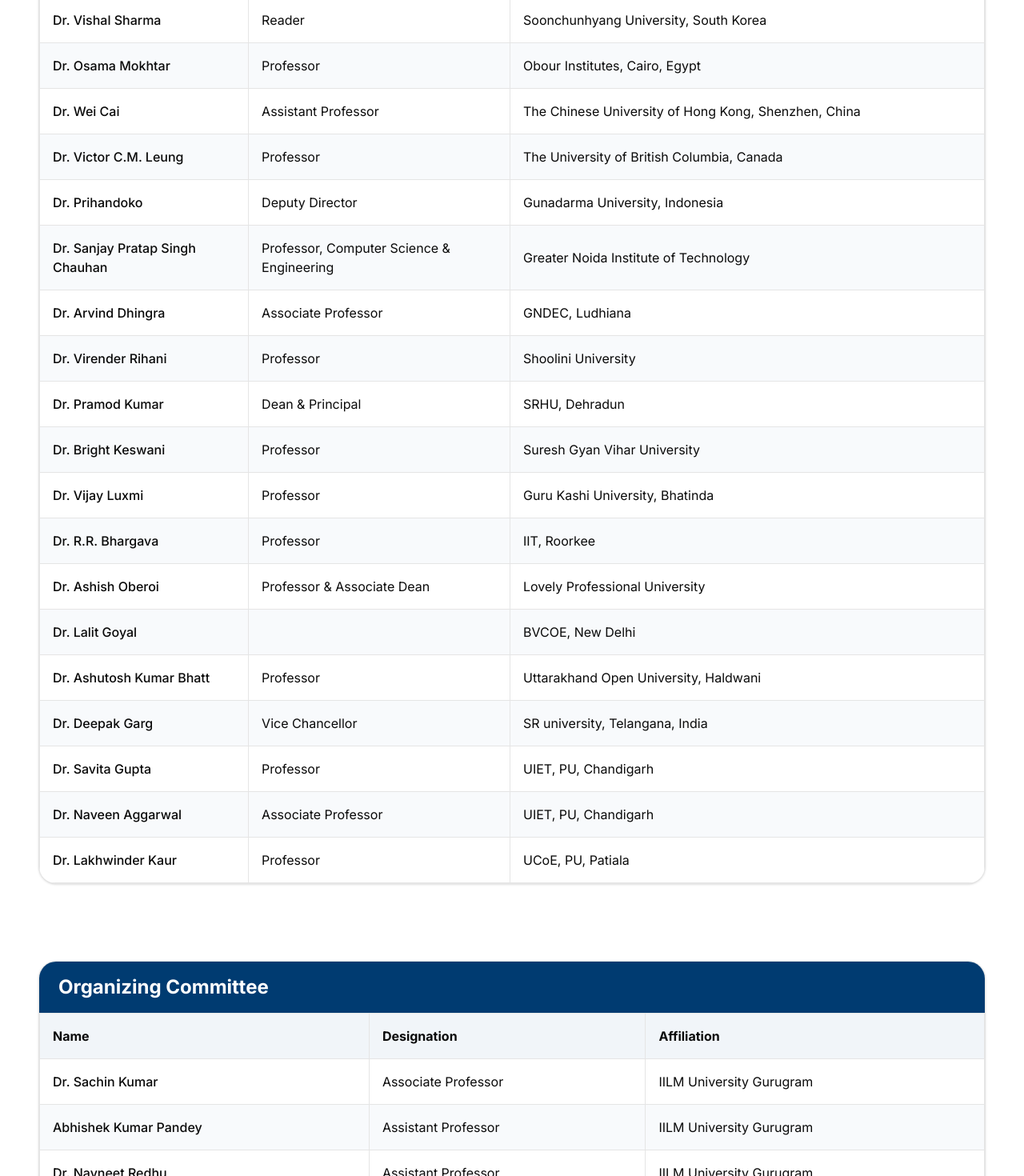
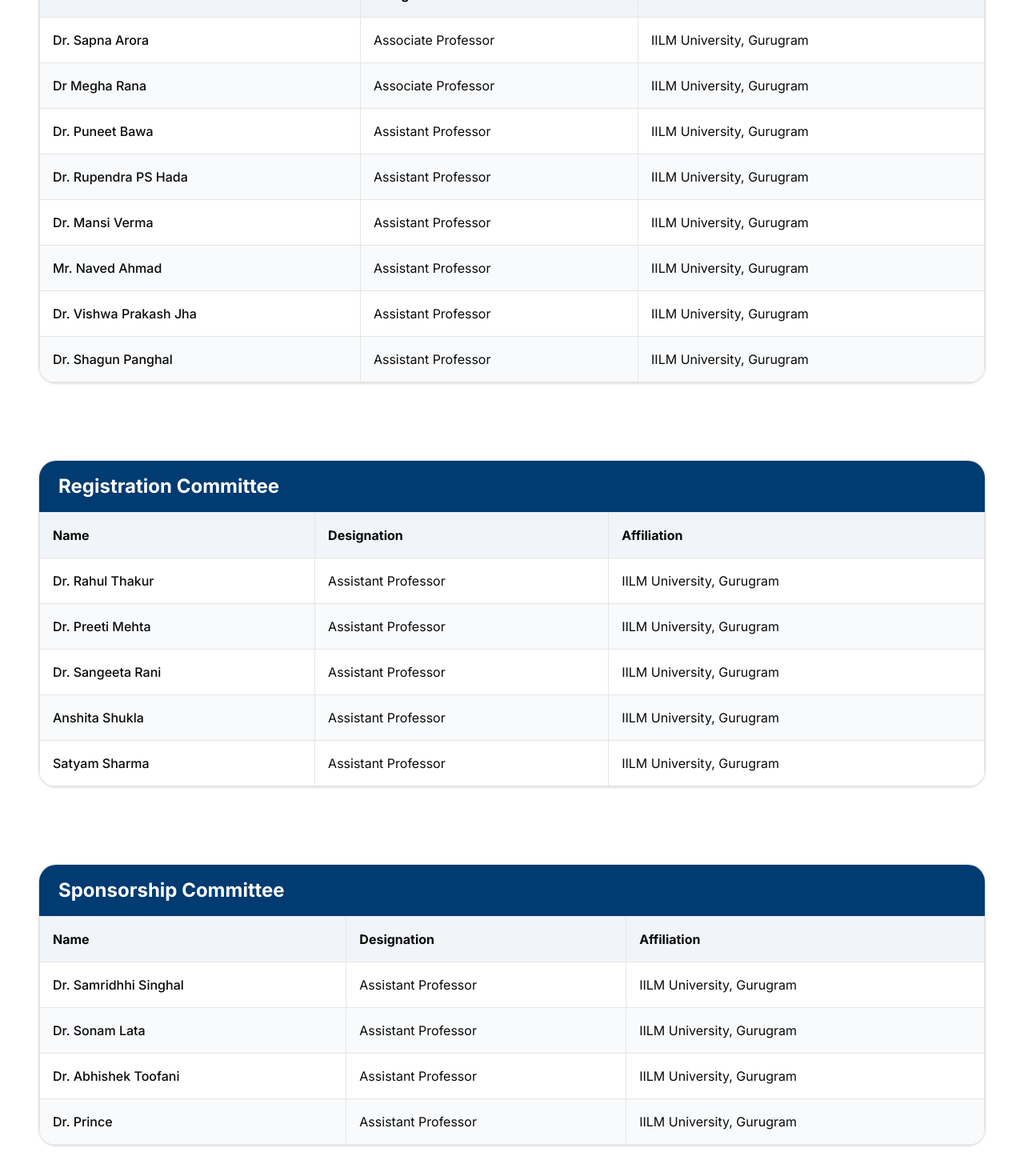
Before and after one commit to abhiseksharma/ICFCINT, a Next.js app: page /committee in a window 1280 px wide. Shown: the part 2580-4050 px from the top of the page at 80% size. Built offline with nearby package versions, Linux system fonts and the light colour scheme.

Commit message:
Added Committee mambers, updated ethics files, and footer

```diff
--- a/app/committee/page.tsx
+++ b/app/committee/page.tsx
@@ -159,7 +159,6 @@
     designation: "Pro Vice Chancellor, Dean",
     organization: "Avantika University (MIT Pune Group)",
   },
-
   {
     name: "Dr. Ahmed A. Elngar",
     designation: "Professor",
@@ -230,11 +229,6 @@
     designation: "Professor",
     organization: "IIT, Roorkee",
   },
-  //       {
-  //   name: "Mr. Amit Sangroya",
-  //   designation: "",
-  //   organization: "TCS Innovations Lab, Noida",
-  // },
   {
     name: "Dr. Ashish Oberoi",
     designation: "Professor & Associate Dean",
@@ -242,8 +236,13 @@
   },
   {
     name: "Dr. Lalit Goyal",
-    designation: "",
+    designation: "Professor",
     organization: "BVCOE, New Delhi",
+  },
+  {
+    name: "Dr. Major Singh",
+    designation: "Professor",
+    organization: "SLIET Longowal",
   },
   {
     name: "Dr. Ashutosh Kumar Bhatt",
@@ -254,6 +253,76 @@
     name: "Dr. Deepak Garg",
     designation: "Vice Chancellor",
     organization: "SR university, Telangana, India",
+  },
+  {
+    name: "Dr. Amit Kumar Mishra",
+    designation: "Director",
+    organization: "NIC, New Delhi",
+  },
+  {
+    name: "Mr Sandeep Singh",
+    designation: "Assistant Professor",
+    organization: "SGT University, Gurgaon",
+  },
+  {
+    name: "Dr. Nitin Goyal",
+    designation: "Associate Professor",
+    organization: "Deptt. of CSE, Chitkara University, Rajpura",
+  },
+  {
+    name: "Dr Ranjeeta Kaushik",
+    designation: "Lecturer",
+    organization: "CGC Landran",
+  },
+  {
+    name: "Mr. Suraj Pal Singh",
+    designation: "Assistant Professor",
+    organization: "Chandigarh University",
+  },
+  {
+    name: "Dr surender",
+    designation: "Assistant Professor",
+    organization: "Sangrur",
+  },
+  {
+    name: "Mr. Karandeep Singh",
+    designation: "Assistant Professor",
+    organization: "Punjab University, Patiala",
+  },
+  {
+    name: "Dr. Jaswinder Singh",
+    designation: "Professor",
+    organization: "Punjabi University, Patiala",
+  },
+  {
+    name: "Dr. Gagan Deep Jindal",
+    designation: "Professor",
+    organization: "CGC Landran",
+  },
+  {
+    name: "Dr. Ratan Rana",
+    designation: "Associate Professor",
+    organization: "Jain Deemed to be University, Bangalore",
+  },
+  {
+    name: "Dr. Ashima Shahi",
+    designation: "Associate Professor",
+    organization: "Chandigarh University, Mohali",
+  },
+  {
+    name: "Sapinder Kaur",
+    designation: "Assistant Professor",
+    organization: "Chandigarh University",
+  },
+  {
+    name: "Dr. Rajesh Garg",
+    designation: "Professor",
+    organization: "NIT Hamirpur",
+  },
+  {
+    name: "Mr. Charanjiv Singh Saroa",
+    designation: "Assistant Professor",
+    organization: "Punjab University, Patiala",
   },
   {
     name: "Dr. Savita Gupta",
@@ -270,22 +339,47 @@
     designation: "Professor",
     organization: "UCoE, PU, Patiala",
   },
-  // {
-  //   name: "Dr. Umang Garg",
-  //   designation: "Associate Professor",
-  //   organization: "IILM University Gurugram",
-  // },
-  // {
-  //   name: "Member Name",
-  //   designation: "Designation",
-  //   organization: "XYZ University",
-  // },
+  {
+    name: "Dr. Jayati Tripathi",
+    designation: "Assistant Professor",
+    organization: "IILM University, Gurugram",
+  },
+  {
+    name: "Ishita Tandon",
+    designation: "Assistant Professor",
+    organization: "IILM University, Gurugram",
+  },
+  {
+    name: "Nitu Yadav",
+    designation: "Assistant Professor",
+    organization: "IILM University, Gurugram",
+  },
+  {
+    name: "Dr. Kumud Goyal",
+    designation: "Assistant Professor",
+    organization: "IILM University, Gurugram",
+  },
+  {
+    name: "Dr. Ankita Mishra",
+    designation: "Assistant Professor",
+    organization: "IILM University, Gurugram",
+  },
 ];
 
 
 const organizingCommittee = [
   {
+    name: "Dr. Amar Shukla",
+    designation: "Associate Professor",
+    organization: "IILM University Gurugram",
+  },
+  {
     name: "Dr. Sachin Kumar",
+    designation: "Associate Professor",
+    organization: "IILM University Gurugram",
+  },
+  {
+    name: "Dr. Nishu",
     designation: "Associate Professor",
     organization: "IILM University Gurugram",
   },
@@ -299,31 +393,119 @@
     designation: "Assistant Professor",
     organization: "IILM University Gurugram",
   },
+{
+    name: "Dr.Tanu Gupta",
+    designation: "Assistant Professor",
+    organization: "IILM University, Gurugram",
+  },
+  {
+    name: "Dr. Neha Bansal",
+    designation: "Assistant Professor",
+    organization: "IILM University, Gurugram",
+  },
+  {
+    name: "Dr. Vikas Jayaswal",
+    designation: "Assistant Professor",
+    organization: "IILM University, Gurugram",
+  },
+  {
+    name: "Dr. Sambhavi Shukla",
+    designation: "Assistant Professor",
+    organization: "IILM University, Gurugram",
+  },
 ];
 
 const reviewCommittee = [
   {
-    name: "Member Name",
-    designation: "Professor",
-    organization: "ABC University",
+    name: "Dr. Sapna Arora",
+    designation: "Associate Professor",
+    organization: "IILM University, Gurugram",
   },
   {
-    name: "Member Name",
+    name: "Dr Megha Rana",
     designation: "Associate Professor",
-    organization: "XYZ University",
+    organization: "IILM University, Gurugram",
+  },
+  {
+    name: "Dr. Puneet Bawa",
+    designation: "Assistant Professor",
+    organization: "IILM University, Gurugram",
+  },
+  {
+    name: "Dr. Rupendra PS Hada",
+    designation: "Assistant Professor",
+    organization: "IILM University, Gurugram",
+  },
+  {
+    name: "Dr. Mansi Verma",
+    designation: "Assistant Professor",
+    organization: "IILM University, Gurugram",
+  },
+  {
+    name: "Mr. Naved Ahmad",
+    designation: "Assistant Professor",
+    organization: "IILM University, Gurugram",
+  },
+  {
+    name: "Dr. Vishwa Prakash Jha",
+    designation: "Assistant Professor",
+    organization: "IILM University, Gurugram",
+  },
+  {
+    name: "Dr. Shagun Panghal",
+    designation: "Assistant Professor",
+    organization: "IILM University, Gurugram",
   },
 ];
 
-const advisoryCommittee = [
+const registrationCommittee = [
   {
-    name: "Member Name",
-    designation: "Professor",
-    organization: "ABC University",
+    name: "Dr. Rahul Thakur",
+    designation: "Assistant Professor",
+    organization: "IILM University, Gurugram",
   },
   {
-    name: "Member Name",
-    designation: "Associate Professor",
-    organization: "XYZ University",
+    name: "Dr. Preeti Mehta",
+    designation: "Assistant Professor",
+    organization: "IILM University, Gurugram",
+  },
+  {
+    name: "Dr. Sangeeta Rani",
+    designation: "Assistant Professor",
+    organization: "IILM University, Gurugram",
+  },
+  {
+    name: "Anshita Shukla",
+    designation: "Assistant Professor",
+    organization: "IILM University, Gurugram",
+  },
+  {
+    name: "Satyam Sharma",
+    designation: "Assistant Professor",
+    organization: "IILM University, Gurugram",
+  },
+];
+
+const sponsorshipCommittee = [
+  {
+    name: "Dr. Samridhhi Singhal",
+    designation: "Assistant Professor",
+    organization: "IILM University, Gurugram",
+  },
+  {
+    name: "Dr. Sonam Lata",
+    designation: "Assistant Professor",
+    organization: "IILM University, Gurugram",
+  },
+  {
+    name: "Dr. Abhishek Toofani",
+    designation: "Assistant Professor",
+    organization: "IILM University, Gurugram",
+  },
+  {
+    name: "Dr. Prince",
+    designation: "Assistant Professor",
+    organization: "IILM University, Gurugram",
   },
 ];
 
@@ -549,19 +731,31 @@
       />
 
       <CommitteeTable
+        title="Organizing Committee"
+        members={organizingCommittee}
+      />
+
+      <CommitteeTable
+        title="Review Committee"
+        members={reviewCommittee}
+      />
+
+      <CommitteeTable
+        title="Registration Committee"
+        members={registrationCommittee}
+      />
+
+      <CommitteeTable
+        title="Sponsorship Committee"
+        members={sponsorshipCommittee}
+      />
+
+      <CommitteeTable
         title="International and National Technical Program Committee"
         members={technicalCommittee}
       />
 
-      {/* <CommitteeTable
-        title="Review Committee"
-        members={reviewCommittee}
-      /> */}
 
-      <CommitteeTable
-        title="Organizing Committee"
-        members={organizingCommittee}
-      />
 
       {/* <CommitteeTable
         title="Advisory Committee"
--- a/components/layout/footer.tsx
+++ b/components/layout/footer.tsx
@@ -124,7 +124,7 @@
             </p>
 
             <p className="mt-3 text-slate-400">
-              Prof. Dr. Manish Kumar, School of Computer Science & Engineering, IILM University Gurugram, Haryana
+              Prof. (Dr.) Manish Kumar, School of Computer Science & Engineering, IILM University Gurugram, Haryana, India-122003
             </p>
 
             <p className="mt-3 text-slate-400">
```
Also changed, not shown: 1 other file (tests, documents, lock files or other folders).
